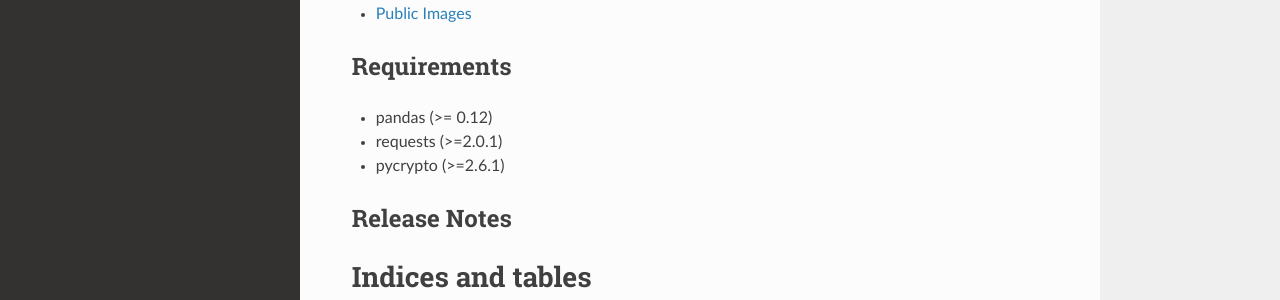
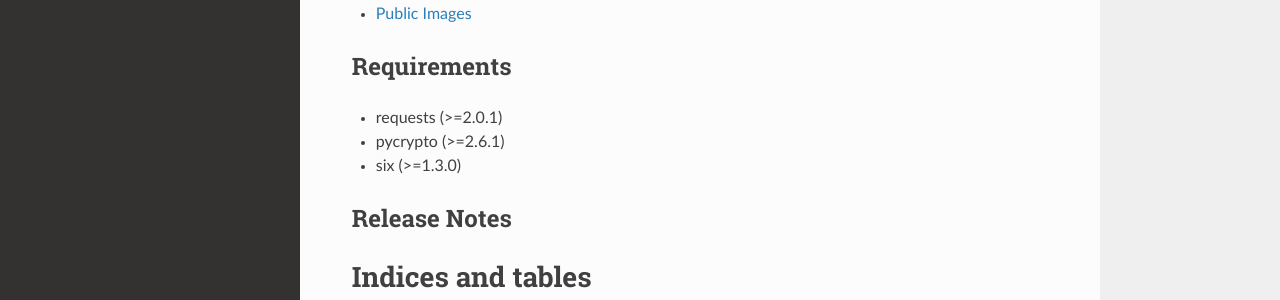
Before and after one commit to quasiben/doto, a Sphinx documentation site: the page built from doc/source/index.rst, in a window 1280 px wide and 900 px high, scrolled down 1939 px. Shown: the part 320-620 px from the top of the window. Built offline with Sphinx 7.4.7 and the Read the Docs theme 2.0.0, drawn with Linux system fonts in a browser that asks for light colours.

Commit message:
simplifying travis file and fixing docs

```diff
--- a/doc/source/index.rst
+++ b/doc/source/index.rst
@@ -117,9 +117,9 @@ Currently Supported Services
 Requirements
 ------------
 
-* pandas (>= 0.12)
 * requests (>=2.0.1)
 * pycrypto (>=2.6.1)
+* six (>=1.3.0)
 
 
 Release Notes
```
Also changed, not shown: .travis.yml.
